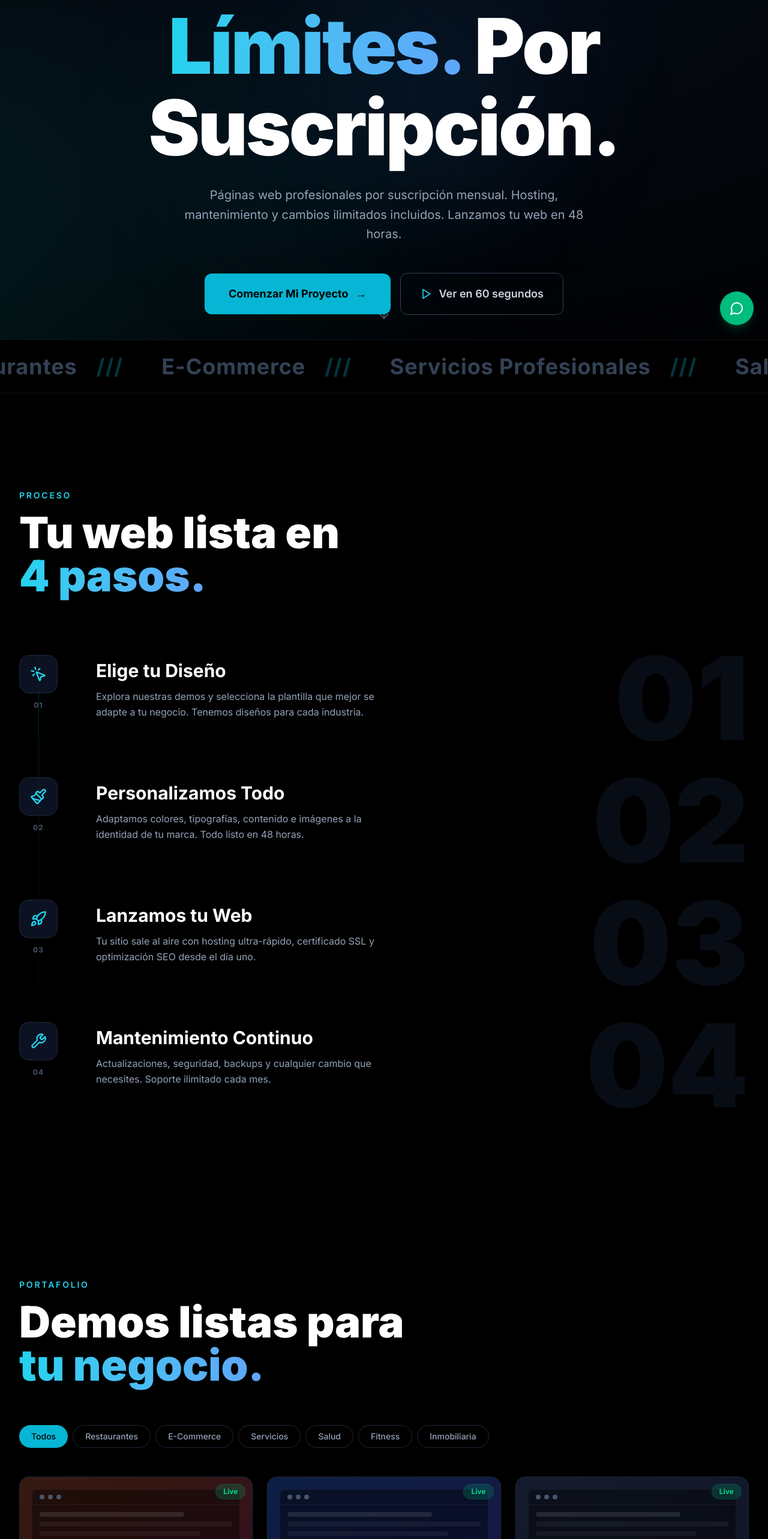
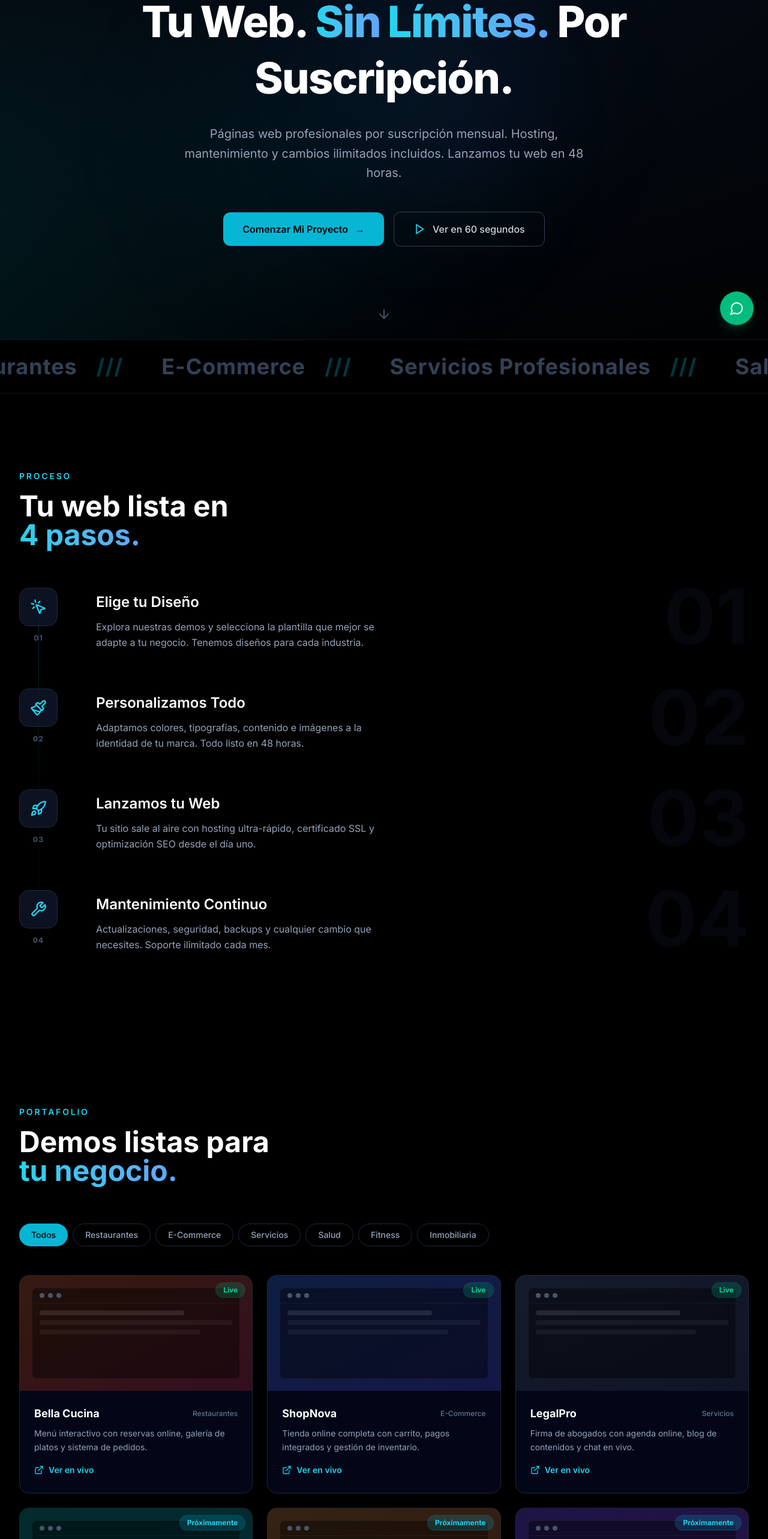
Before and after one commit to Snakerrrr/waas-landing, a React (Vite) app: page / in a window 1280 px wide. Shown: the part 234-2800 px from the top of the page at 60% size. Built offline with nearby package versions, Linux system fonts and the light colour scheme.

Commit message:
refinamiento de tipografia y tajetas

```diff
--- a/src/components/BeforeAfter.tsx
+++ b/src/components/BeforeAfter.tsx
@@ -97,7 +97,7 @@ function GoodMockup() {
 
 export default function BeforeAfter() {
   return (
-    <section className="py-32 sm:py-40">
+    <section className="py-24 sm:py-32">
       <div className="mx-auto max-w-6xl px-6 lg:px-8">
         <motion.div
           initial={{ opacity: 0, y: 40 }}
@@ -109,7 +109,7 @@ export default function BeforeAfter() {
           <p className="mb-4 text-sm font-semibold tracking-[0.2em] text-cyan-400 uppercase">
             Transformación
           </p>
-          <h2 className="text-4xl font-black text-white sm:text-5xl lg:text-7xl">
+          <h2 className="text-3xl font-bold text-white sm:text-4xl lg:text-5xl">
             De esto... a{" "}
             <span className="bg-gradient-to-r from-cyan-400 to-blue-400 bg-clip-text text-transparent">
               esto.
--- a/src/components/Benefits.tsx
+++ b/src/components/Benefits.tsx
@@ -38,7 +38,7 @@ function CompValue({ value }: { value: string | boolean }) {
 
 export default function Benefits() {
   return (
-    <section id="beneficios" className="py-32 sm:py-40">
+    <section id="beneficios" className="py-24 sm:py-32">
       <div className="mx-auto max-w-7xl px-6 lg:px-8">
         {/* Header */}
         <motion.div
@@ -46,10 +46,10 @@ export default function Benefits() {
           whileInView={{ opacity: 1, y: 0 }}
           viewport={{ once: true, margin: "-100px" }}
           transition={{ duration: 0.8 }}
-          className="mb-20"
+          className="mb-14"
         >
           <p className="mb-4 text-sm font-semibold tracking-[0.2em] text-cyan-400 uppercase">Beneficios</p>
-          <h2 className="text-4xl font-black text-white sm:text-5xl lg:text-7xl">
+          <h2 className="text-3xl font-bold text-white sm:text-4xl lg:text-5xl">
             Todo incluido.<br />
             <span className="bg-gradient-to-r from-cyan-400 to-blue-400 bg-clip-text text-transparent">
               Cero sorpresas.
@@ -58,7 +58,7 @@ export default function Benefits() {
         </motion.div>
 
         {/* Benefits grid -- editorial 2-column */}
-        <div className="mb-32 grid gap-4 sm:grid-cols-2 lg:grid-cols-4">
+        <div className="mb-24 grid gap-4 sm:grid-cols-2 lg:grid-cols-4">
           {benefits.map((b, i) => (
             <motion.div
               key={b.title}
@@ -84,7 +84,7 @@ export default function Benefits() {
           viewport={{ once: true }}
           transition={{ duration: 0.8 }}
         >
-          <h3 className="mb-12 text-center text-3xl font-black text-white sm:text-4xl">
+          <h3 className="mb-10 text-center text-2xl font-bold text-white sm:text-3xl">
             Tradicional vs <span className="text-cyan-400">Modelo WaaS</span>
           </h3>
 
--- a/src/components/CTAFinal.tsx
+++ b/src/components/CTAFinal.tsx
@@ -8,7 +8,7 @@ interface CTAFinalProps {
 
 export default function CTAFinal({ onStartOnboarding }: CTAFinalProps) {
   return (
-    <section className="mesh-gradient relative flex min-h-[70vh] items-center justify-center overflow-hidden py-32">
+    <section className="mesh-gradient relative flex min-h-[60vh] items-center justify-center overflow-hidden py-24">
       <div className="pointer-events-none absolute inset-0">
         <div className="absolute top-1/3 left-1/3 h-[500px] w-[500px] rounded-full bg-cyan-500/10 blur-[150px]" />
         <div className="absolute right-1/4 bottom-1/4 h-[400px] w-[400px] rounded-full bg-blue-500/8 blur-[120px]" />
@@ -30,7 +30,7 @@ export default function CTAFinal({ onStartOnboarding }: CTAFinalProps) {
           whileInView={{ opacity: 1, y: 0 }}
           viewport={{ once: true }}
           transition={{ duration: 0.8, delay: 0.1 }}
-          className="mb-8 text-4xl font-black text-white sm:text-6xl lg:text-8xl"
+          className="mb-8 text-3xl font-bold text-white sm:text-5xl lg:text-6xl"
         >
           ¿Listo para<br />
           <span className="bg-gradient-to-r from-cyan-400 to-blue-400 bg-clip-text text-transparent">
@@ -58,7 +58,7 @@ export default function CTAFinal({ onStartOnboarding }: CTAFinalProps) {
         >
           <button
             onClick={onStartOnboarding}
-            className="group inline-flex items-center gap-3 rounded-xl bg-cyan-500 px-10 py-5 text-lg font-bold text-black transition-all hover:bg-cyan-400 hover:shadow-2xl hover:shadow-cyan-500/25"
+            className="group inline-flex items-center gap-3 rounded-xl bg-cyan-500 px-8 py-4 text-base font-semibold text-black transition-all hover:bg-cyan-400 hover:shadow-lg hover:shadow-cyan-500/20"
           >
             Comenzar Mi Proyecto
             <ArrowRight className="h-5 w-5 transition-transform group-hover:translate-x-1" />
--- a/src/components/CalendlyButton.tsx
+++ b/src/components/CalendlyButton.tsx
@@ -12,7 +12,7 @@ export default function CalendlyButton() {
     <>
       <button
         onClick={() => setOpen(true)}
-        className="group inline-flex items-center gap-3 rounded-xl border border-surface-700 px-8 py-5 text-lg font-bold text-surface-300 transition-all hover:border-cyan-500/30 hover:text-white"
+        className="group inline-flex items-center gap-3 rounded-xl border border-surface-700 px-8 py-4 text-base font-medium text-surface-300 transition-all hover:border-cyan-500/30 hover:text-white"
       >
         <Calendar className="h-5 w-5 text-cyan-400" />
         Agendar Llamada Gratuita
--- a/src/components/Demos.tsx
+++ b/src/components/Demos.tsx
@@ -93,7 +93,7 @@ export default function Demos() {
   const filtered = activeCategory === "Todos" ? demos : demos.filter((d) => d.category === activeCategory);
 
   return (
-    <section id="demos" className="py-32 sm:py-40">
+    <section id="demos" className="py-24 sm:py-32">
       <div className="mx-auto max-w-7xl px-6 lg:px-8">
         {/* Header */}
         <motion.div
@@ -104,7 +104,7 @@ export default function Demos() {
           className="mb-16"
         >
           <p className="mb-4 text-sm font-semibold tracking-[0.2em] text-cyan-400 uppercase">Portafolio</p>
-          <h2 className="mb-6 text-4xl font-black text-white sm:text-5xl lg:text-7xl">
+          <h2 className="mb-6 text-3xl font-bold text-white sm:text-4xl lg:text-5xl">
             Demos listas para<br />
             <span className="bg-gradient-to-r from-cyan-400 to-blue-400 bg-clip-text text-transparent">tu negocio.</span>
           </h2>
--- a/src/components/FAQ.tsx
+++ b/src/components/FAQ.tsx
@@ -50,7 +50,7 @@ export default function FAQ() {
   const [openIndex, setOpenIndex] = useState<number | null>(0);
 
   return (
-    <section id="faq" className="py-32 sm:py-40">
+    <section id="faq" className="py-24 sm:py-32">
       <div className="mx-auto max-w-3xl px-6 lg:px-8">
         <motion.div
           initial={{ opacity: 0, y: 40 }}
@@ -60,7 +60,7 @@ export default function FAQ() {
           className="mb-16"
         >
           <p className="mb-4 text-sm font-semibold tracking-[0.2em] text-cyan-400 uppercase">FAQ</p>
-          <h2 className="text-4xl font-black text-white sm:text-5xl">
+          <h2 className="text-3xl font-bold text-white sm:text-4xl">
             Preguntas<br />
             <span className="text-cyan-400">Frecuentes.</span>
           </h2>
--- a/src/components/Hero.tsx
+++ b/src/components/Hero.tsx
@@ -54,7 +54,7 @@ export default function Hero({ onStartOnboarding }: HeroProps) {
           </motion.div>
 
           {/* Headline */}
-          <h1 className="mb-8 flex flex-wrap items-center justify-center gap-x-4 gap-y-2 text-5xl leading-none font-black tracking-tight sm:text-7xl md:text-8xl lg:text-9xl">
+          <h1 className="mb-8 flex flex-wrap items-center justify-center gap-x-3 gap-y-1 text-4xl leading-tight font-extrabold tracking-tight sm:text-5xl md:text-6xl lg:text-7xl">
             {headlineWords.map((word, i) => (
               <motion.span
                 key={i}
@@ -88,7 +88,7 @@ export default function Hero({ onStartOnboarding }: HeroProps) {
           >
             <button
               onClick={onStartOnboarding}
-              className="group inline-flex items-center gap-3 rounded-xl bg-cyan-500 px-10 py-5 text-lg font-bold text-black transition-all hover:bg-cyan-400 hover:shadow-2xl hover:shadow-cyan-500/25"
+              className="group inline-flex items-center gap-3 rounded-xl bg-cyan-500 px-8 py-4 text-base font-semibold text-black transition-all hover:bg-cyan-400 hover:shadow-lg hover:shadow-cyan-500/20"
             >
               Comenzar Mi Proyecto
               <span className="inline-block transition-transform group-hover:translate-x-1">&rarr;</span>
@@ -96,7 +96,7 @@ export default function Hero({ onStartOnboarding }: HeroProps) {
 
             <button
               onClick={() => setVideoOpen(true)}
-              className="group inline-flex items-center gap-3 rounded-xl border border-surface-700 px-8 py-5 text-lg font-semibold text-surface-300 transition-all hover:border-surface-500 hover:text-white"
+              className="group inline-flex items-center gap-3 rounded-xl border border-surface-700 px-8 py-4 text-base font-medium text-surface-300 transition-all hover:border-surface-500 hover:text-white"
             >
               <Play className="h-5 w-5 text-cyan-400" />
               Ver en 60 segundos
--- a/src/components/HowItWorks.tsx
+++ b/src/components/HowItWorks.tsx
@@ -30,7 +30,7 @@ const steps = [
 
 export default function HowItWorks() {
   return (
-    <section id="como-funciona" className="relative py-32 sm:py-40">
+    <section id="como-funciona" className="relative py-24 sm:py-32">
       <div className="mx-auto max-w-7xl px-6 lg:px-8">
         {/* Header */}
         <motion.div
@@ -38,12 +38,12 @@ export default function HowItWorks() {
           whileInView={{ opacity: 1, y: 0 }}
           viewport={{ once: true, margin: "-100px" }}
           transition={{ duration: 0.8 }}
-          className="mb-24"
+          className="mb-16"
         >
           <p className="mb-4 text-sm font-semibold tracking-[0.2em] text-cyan-400 uppercase">
             Proceso
           </p>
-          <h2 className="text-4xl font-black text-white sm:text-5xl lg:text-7xl">
+          <h2 className="text-3xl font-bold text-white sm:text-4xl lg:text-5xl">
             Tu web lista en<br />
             <span className="bg-gradient-to-r from-cyan-400 to-blue-400 bg-clip-text text-transparent">
               4 pasos.
@@ -52,7 +52,7 @@ export default function HowItWorks() {
         </motion.div>
 
         {/* Steps */}
-        <div className="relative space-y-24">
+        <div className="relative space-y-16">
           {/* Vertical line */}
           <div className="absolute top-0 left-8 hidden h-full w-px bg-gradient-to-b from-cyan-500/30 via-cyan-500/10 to-transparent md:block" />
 
@@ -77,7 +77,7 @@ export default function HowItWorks() {
 
               {/* Content */}
               <div className="pt-2">
-                <h3 className="mb-3 text-2xl font-bold text-white sm:text-3xl">
+                <h3 className="mb-3 text-xl font-semibold text-white sm:text-2xl">
                   {step.title}
                 </h3>
                 <p className="max-w-lg text-base leading-relaxed text-surface-400">
@@ -86,7 +86,7 @@ export default function HowItWorks() {
               </div>
 
               {/* Background number */}
-              <span className="pointer-events-none absolute -top-6 right-0 hidden text-[12rem] font-black leading-none text-surface-900/50 select-none lg:block">
+              <span className="pointer-events-none absolute -top-4 right-0 hidden text-[8rem] font-bold leading-none text-surface-900/30 select-none lg:block">
                 {step.num}
               </span>
             </motion.div>
--- a/src/components/Pricing.tsx
+++ b/src/components/Pricing.tsx
@@ -33,7 +33,7 @@ export default function Pricing() {
   const [annual, setAnnual] = useState(false);
 
   return (
-    <section id="precios" className="py-32 sm:py-40">
+    <section id="precios" className="py-24 sm:py-32">
       <div className="mx-auto max-w-7xl px-6 lg:px-8">
         <motion.div
           initial={{ opacity: 0, y: 40 }}
@@ -43,7 +43,7 @@ export default function Pricing() {
           className="mb-16"
         >
           <p className="mb-4 text-sm font-semibold tracking-[0.2em] text-cyan-400 uppercase">Precios</p>
-          <h2 className="mb-6 text-4xl font-black text-white sm:text-5xl lg:text-7xl">
+          <h2 className="mb-6 text-3xl font-bold text-white sm:text-4xl lg:text-5xl">
             Un plan para cada<br />
             <span className="bg-gradient-to-r from-cyan-400 to-blue-400 bg-clip-text text-transparent">
               etapa de tu negocio.
@@ -108,7 +108,7 @@ export default function Pricing() {
                 <p className="mb-6 text-sm text-surface-500">{plan.description}</p>
 
                 <div className="mb-1 flex items-baseline gap-1 overflow-hidden">
-                  <span className="text-5xl font-black text-white">$</span>
+                  <span className="text-4xl font-extrabold text-white">$</span>
                   <AnimatePresence mode="popLayout">
                     <motion.span
                       key={price}
@@ -116,7 +116,7 @@ export default function Pricing() {
                       animate={{ y: 0, opacity: 1 }}
                       exit={{ y: -30, opacity: 0 }}
                       transition={{ duration: 0.3, ease: "easeInOut" }}
-                      className="inline-block text-5xl font-black text-white"
+                      className="inline-block text-4xl font-extrabold text-white"
                     >
                       {price}
                     </motion.span>
--- a/src/components/Testimonials.tsx
+++ b/src/components/Testimonials.tsx
@@ -12,17 +12,17 @@ const testimonials = [
 
 export default function Testimonials() {
   return (
-    <section className="py-32 sm:py-40">
+    <section className="py-24 sm:py-32">
       <div className="mx-auto max-w-7xl px-6 lg:px-8">
         <motion.div
           initial={{ opacity: 0, y: 40 }}
           whileInView={{ opacity: 1, y: 0 }}
           viewport={{ once: true, margin: "-100px" }}
           transition={{ duration: 0.8 }}
-          className="mb-20"
+          className="mb-14"
         >
           <p className="mb-4 text-sm font-semibold tracking-[0.2em] text-cyan-400 uppercase">Testimonios</p>
-          <h2 className="text-4xl font-black text-white sm:text-5xl lg:text-7xl">
+          <h2 className="text-3xl font-bold text-white sm:text-4xl lg:text-5xl">
             Lo que dicen<br />
             <span className="bg-gradient-to-r from-cyan-400 to-blue-400 bg-clip-text text-transparent">
               nuestros clientes.
@@ -41,7 +41,7 @@ export default function Testimonials() {
               className="relative rounded-2xl border border-surface-800 bg-surface-950 p-8 transition-all duration-300 hover:border-surface-700"
             >
               {/* Giant quote mark */}
-              <span className="pointer-events-none absolute top-4 right-6 text-7xl font-black leading-none text-surface-800/60 select-none">
+              <span className="pointer-events-none absolute top-4 right-6 text-5xl font-bold leading-none text-surface-800/40 select-none">
                 "
               </span>
 
--- a/src/index.css
+++ b/src/index.css
@@ -71,8 +71,8 @@ body {
 }
 
 @keyframes glowPulse {
-  0%, 100% { box-shadow: 0 0 20px rgba(6, 182, 212, 0.2), 0 0 60px rgba(6, 182, 212, 0.05); }
-  50% { box-shadow: 0 0 30px rgba(6, 182, 212, 0.4), 0 0 80px rgba(6, 182, 212, 0.15); }
+  0%, 100% { box-shadow: 0 0 15px rgba(6, 182, 212, 0.12), 0 0 40px rgba(6, 182, 212, 0.04); }
+  50% { box-shadow: 0 0 20px rgba(6, 182, 212, 0.2), 0 0 50px rgba(6, 182, 212, 0.08); }
 }
 
 .glow-pulse {
```
